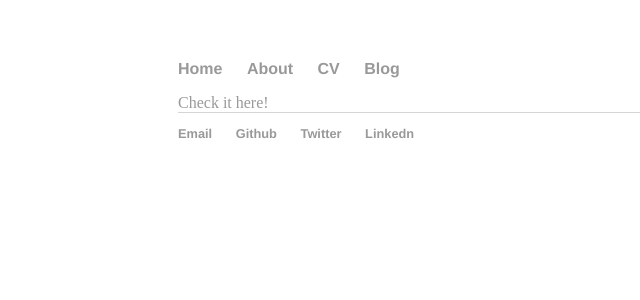
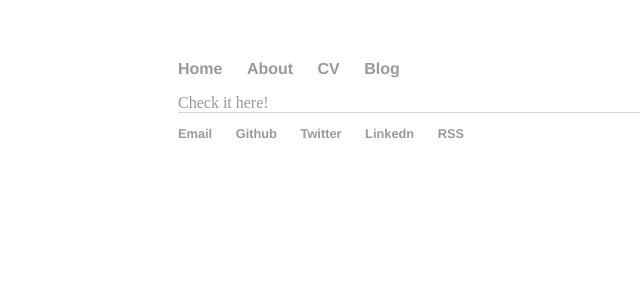
Before and after one commit to kulsoomzahra/kulsoomzahra.github.io, a Jekyll site: the page built from cv/index.html, in a window 1280 px wide. Shown: the top 300 px of the page, without its empty margins (14-654 px from the left). Built offline with Jekyll 4.4.1, drawn with Linux system fonts in a browser that asks for light colours.

Commit message:
Update default.html

```diff
--- a/_layouts/default.html
+++ b/_layouts/default.html
@@ -25,6 +25,7 @@
         		<li><a href="https://github.com/kulsoomzahra">Github</a></li>
 			<li><a href="https://twitter.com/KulsoomZahra3">Twitter</a></li>
 			<li><a href="https://www.linkedin.com/in/kulsoom-zahra-4110b9197/">Linkedn</a></li>
+			<li><a href="blog/atom.xml">RSS</li>
 			</ul>
 		</footer>
 		</body>
```
